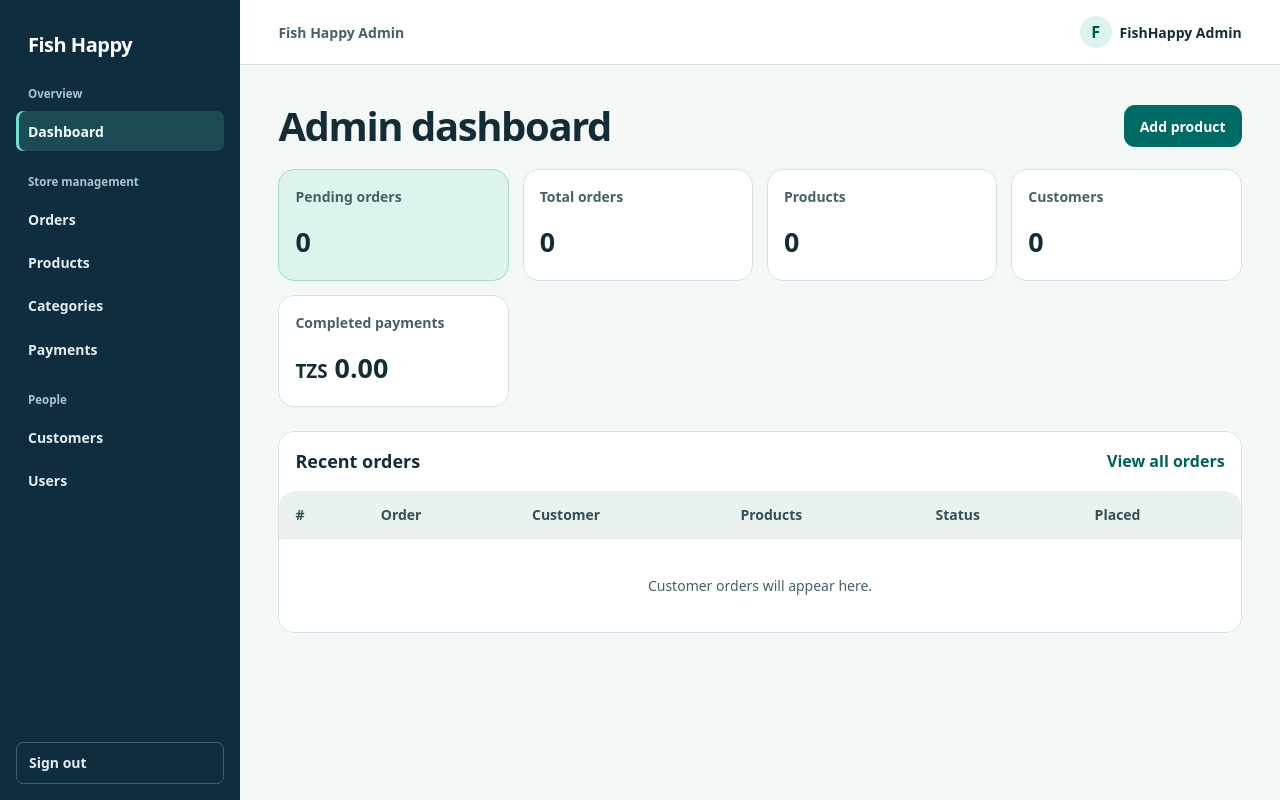
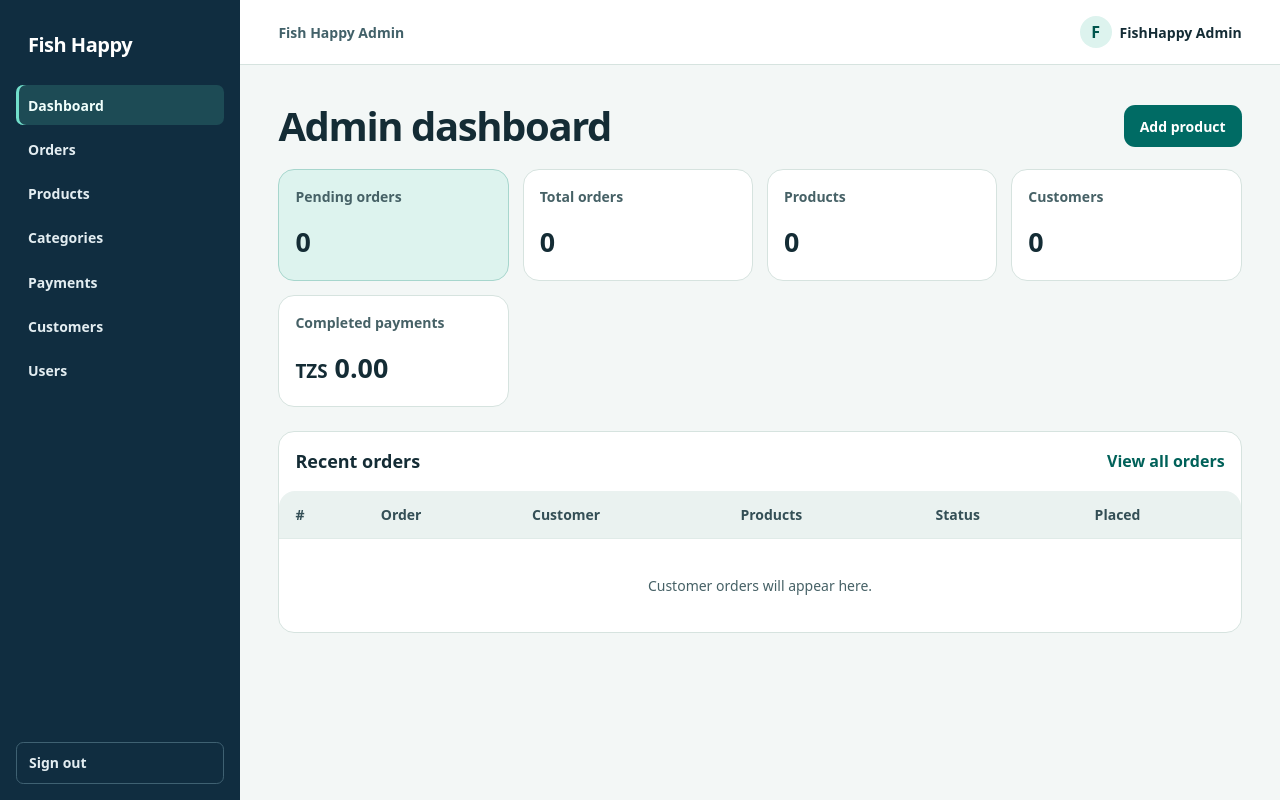
Before and after one commit to chirtu/fish_back, a Laravel app: page / in a window 1280 px wide. Run offline with Laravel 12, Linux system fonts and the light colour scheme; a user stored in the database is signed in; data comes from the database, SQL or seed files in the repository; data that the repository does not hold is empty; style sheets or scripts are compiled from the project's sources; some libraries are stand-ins or nearby versions; some web fonts are replaced.

Commit message:
Remove admin sidebar group headings

```diff
--- a/public/css/admin.css
+++ b/public/css/admin.css
@@ -24,14 +24,7 @@
     font-weight: 750;
     letter-spacing: -.025em;
 }
-.admin-nav { display: grid; gap: 1.35rem; }
-.admin-nav-group { display: grid; gap: .2rem; }
-.admin-nav-group p {
-    padding: 0 .75rem .35rem;
-    color: #acc2ce;
-    font-size: .72rem;
-    font-weight: 650;
-}
+.admin-nav { display: grid; gap: .25rem; }
 .admin-nav a, .admin-signout {
     display: block;
     width: 100%;
--- a/resources/views/layouts/admin-navigation.blade.php
+++ b/resources/views/layouts/admin-navigation.blade.php
@@ -1,25 +1,14 @@
 <nav class="admin-nav" aria-label="Admin navigation">
     @foreach([
-        'Overview' => [
         ['home', 'home', 'Dashboard'],
-        ],
-        'Store management' => [
         ['orders.index', 'orders.*', 'Orders'],
         ['products.index', 'products.*', 'Products'],
         ['productCategories.index', 'productCategories.*', 'Categories'],
         ['payments.index', 'payments.*', 'Payments'],
-        ],
-        'People' => [
         ['customers.index', 'customers.*', 'Customers'],
         ['users.index', 'users.*', 'Users'],
-        ],
-    ] as $group => $links)
-        <div class="admin-nav-group">
-            <p>{{ $group }}</p>
-            @foreach($links as [$route, $pattern, $label])
+    ] as [$route, $pattern, $label])
         <a href="{{ route($route) }}" @if(request()->routeIs($pattern)) aria-current="page" @endif>{{ $label }}</a>
-            @endforeach
-        </div>
     @endforeach
 </nav>
 
```
Lines whose indentation alone changed are shown as unchanged.
